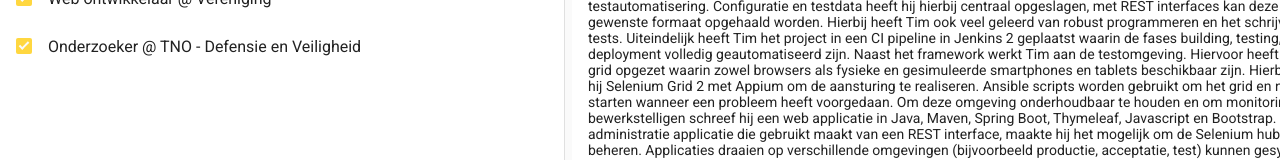
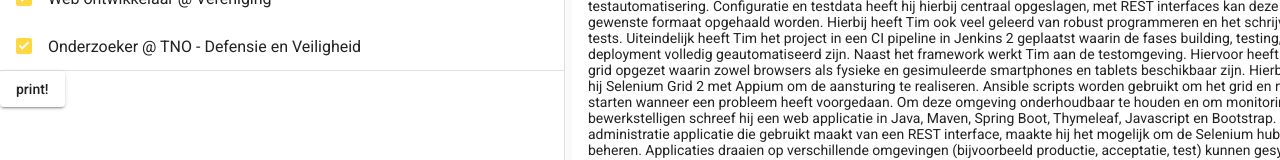
Before and after one commit to timnederhoff/resume-tool, an Angular app: page / in a window 1280 px wide. Shown: the part 322-482 px from the top of the page. Built offline with nearby package versions, Linux system fonts and the light colour scheme.

Commit message:
print functionality

```diff
--- a/src/app/app.component.css
+++ b/src/app/app.component.css
@@ -0,0 +1,5 @@
+@media print {
+  .doNotPrint{
+    display: none !important;
+  }
+}
--- a/src/app/app.module.ts
+++ b/src/app/app.module.ts
@@ -14,6 +14,7 @@ import { MatChipsModule } from '@angular/material/chips';
 import { HttpClientModule } from '@angular/common/http';
 import { MatCardModule } from '@angular/material/card';
 import { MatSidenavModule } from '@angular/material/sidenav';
+import { MatButtonModule } from '@angular/material/button';
 
 @NgModule({
   declarations: [
@@ -33,7 +34,8 @@ import { MatSidenavModule } from '@angular/material/sidenav';
     MatChipsModule,
     HttpClientModule,
     MatCardModule,
-    MatSidenavModule
+    MatSidenavModule,
+    MatButtonModule
   ],
   providers: [],
   bootstrap: [AppComponent]
--- a/src/app/cvparts/cvparts.component.html
+++ b/src/app/cvparts/cvparts.component.html
@@ -1,12 +1,12 @@
 <mat-drawer-container class="example-container">
-  <mat-drawer mode="side" opened>
-    <form>
-      <mat-selection-list #workItems>
-        <mat-list-option checkboxPosition="before" selected="true" [value]="workItem" *ngFor="let workItem of cvData.work">
-          {{workItem.position}} @ {{workItem.company}}
-        </mat-list-option>
-      </mat-selection-list>
-    </form>
+  <mat-drawer mode="side" opened class="doNotPrint">
+    <mat-selection-list #workItems>
+      <mat-list-option checkboxPosition="before" selected="true" [value]="workItem" *ngFor="let workItem of cvData.work">
+        {{workItem.position}} @ {{workItem.company}}
+      </mat-list-option>
+    </mat-selection-list>
+    <mat-divider></mat-divider>
+    <a mat-raised-button (click)="onPrint()">print!</a>
   </mat-drawer>
   <mat-drawer-content>
     <app-preview [work]="workItems.selectedOptions.selected"></app-preview>
--- a/src/app/cvparts/cvparts.component.ts
+++ b/src/app/cvparts/cvparts.component.ts
@@ -12,4 +12,8 @@ export class CvpartsComponent {
   constructor() {
   }
 
+  onPrint() {
+    window.print();
+  }
+
 }
--- a/src/app/cvparts/preview/preview.component.html
+++ b/src/app/cvparts/preview/preview.component.html
@@ -1,5 +1,7 @@
-<mat-card *ngFor="let selected of work" class="cv-item">
-  <mat-card-title>{{selected.value.position}}</mat-card-title>
-  <mat-card-subtitle>{{selected.value.startDate + ' - ' + selected.value.endDate}}</mat-card-subtitle>
-  <mat-card-content>{{selected.value.summary}}</mat-card-content>
-</mat-card>
+<div id="print-section">
+  <mat-card *ngFor="let selected of work" class="cv-item">
+    <mat-card-title>{{selected.value.position}}</mat-card-title>
+    <mat-card-subtitle>{{selected.value.startDate + ' - ' + selected.value.endDate}}</mat-card-subtitle>
+    <mat-card-content>{{selected.value.summary}}</mat-card-content>
+  </mat-card>
+</div>
--- a/src/app/cvparts/preview/preview.component.ts
+++ b/src/app/cvparts/preview/preview.component.ts
@@ -5,12 +5,8 @@ import { Component, Input, OnInit } from '@angular/core';
   templateUrl: './preview.component.html',
   styleUrls: ['./preview.component.css']
 })
-export class PreviewComponent implements OnInit {
+export class PreviewComponent {
   @Input() work;
 
   constructor() { }
-
-  ngOnInit() {
-  }
-
 }
```
